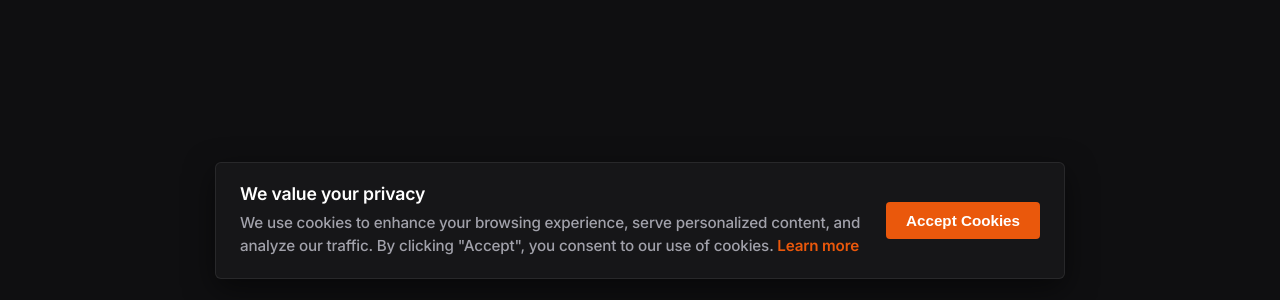
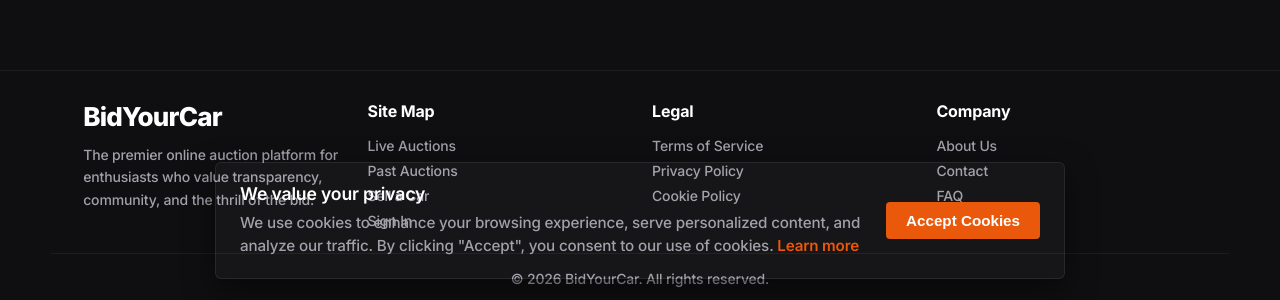
Before and after one commit to syncleon/bid-your-car, a React (Vite) app in the folder bidfe/: page / in a window 1280 px wide. Shown: the part 497-797 px from the top of the page. Built offline with nearby package versions, Linux system fonts and the light colour scheme; no server answers.

Commit message:
Add Footer to App with sitemap, legal, and company sections

```diff
--- a/bidfe/src/app/App.tsx
+++ b/bidfe/src/app/App.tsx
@@ -1,6 +1,7 @@
 import { observer } from "mobx-react-lite";
 
 import { Navbar } from "../widgets/Navbar/Navbar";
+import { Footer } from "../widgets/Footer";
 import { useStore } from "../shared/hooks/useStore";
 import { AppRouter } from "./router";
 import { ThemeProvider } from "./providers/ThemeProvider";
@@ -16,6 +17,7 @@ export const App = observer(() => {
                 isInitializing={authStore.isInitializing}
             />
             <AppRouter />
+            <Footer />
             <CookieConsent />
         </ThemeProvider>
     );
--- a/bidfe/src/widgets/Footer/Footer.tsx
+++ b/bidfe/src/widgets/Footer/Footer.tsx
@@ -10,27 +10,35 @@ export const Footer = () => {
                         BidYourCar
                     </Link>
                     <p className="footer__description">
-                        The best place to buy and sell cars through exciting auctions.
+                        The premier online auction platform for enthusiasts who value transparency, community, and the thrill of the bid.
                     </p>
                 </div>
 
                 <div className="footer__section">
-                    <h3 className="footer__title">Navigation</h3>
+                    <h3 className="footer__title">Site Map</h3>
                     <nav className="footer__nav">
-                        <Link to="/" className="footer__link">Home</Link>
+                        <Link to="/" className="footer__link">Live Auctions</Link>
                         <Link to="/past-auctions" className="footer__link">Past Auctions</Link>
                         <Link to="/sell-car" className="footer__link">Sell a Car</Link>
+                        <Link to="/login" className="footer__link">Sign In</Link>
                     </nav>
                 </div>
 
                 <div className="footer__section">
-                    <h3 className="footer__title">Useful Links</h3>
+                    <h3 className="footer__title">Legal</h3>
+                    <nav className="footer__nav">
+                        <Link to="/terms" className="footer__link">Terms of Service</Link>
+                        <Link to="/privacy" className="footer__link">Privacy Policy</Link>
+                        <Link to="/cookie-policy" className="footer__link">Cookie Policy</Link>
+                    </nav>
+                </div>
+
+                <div className="footer__section">
+                    <h3 className="footer__title">Company</h3>
                     <nav className="footer__nav">
                         <Link to="/about" className="footer__link">About Us</Link>
                         <Link to="/contact" className="footer__link">Contact</Link>
                         <Link to="/faq" className="footer__link">FAQ</Link>
-                        <Link to="/terms" className="footer__link">Terms of Service</Link>
-                        <Link to="/privacy" className="footer__link">Privacy Policy</Link>
                     </nav>
                 </div>
             </div>
```
